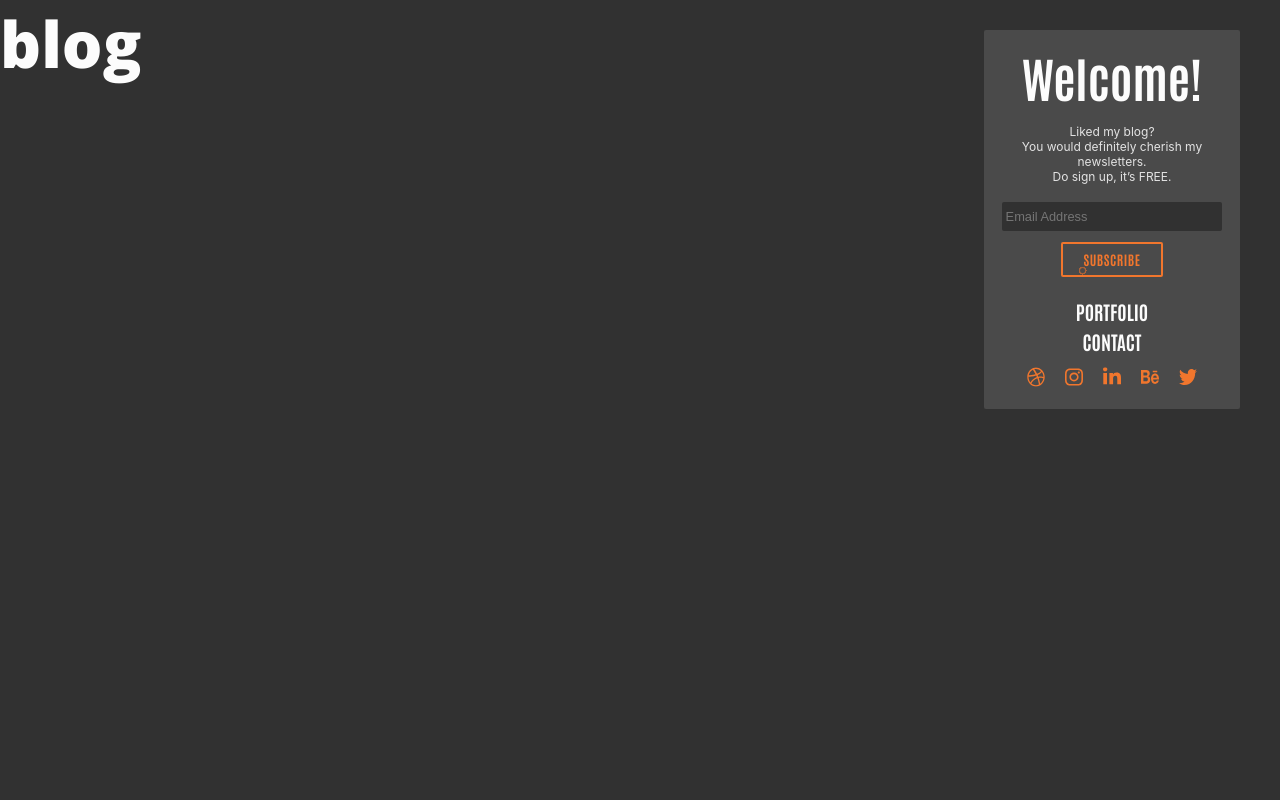
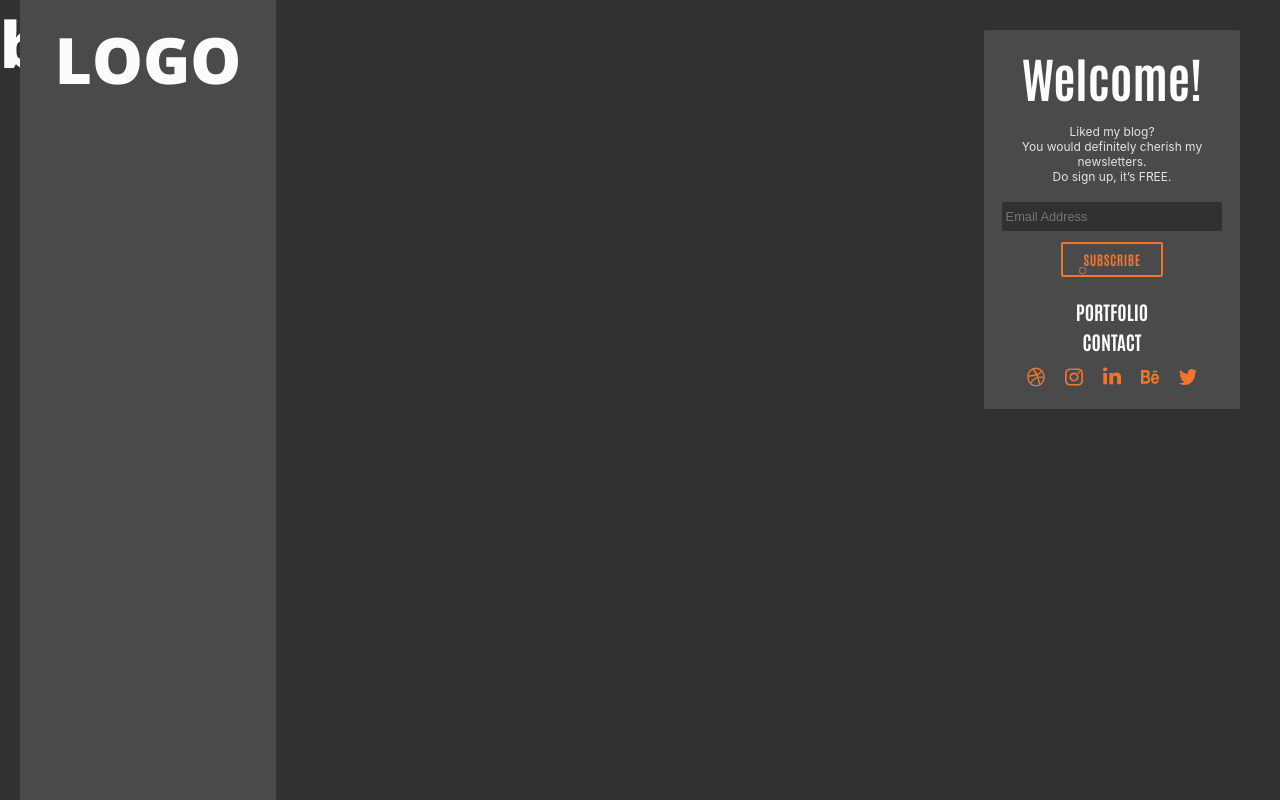
Before and after one commit to holdmypotion/portfolio-v2, a Next.js app: page /blog in a window 1280 px wide. Built offline with nearby package versions, Linux system fonts and the light colour scheme.

Commit message:
Added SideBar to layout

```diff
--- a/components/blog/layout/layout.js
+++ b/components/blog/layout/layout.js
@@ -1,6 +1,7 @@
 import { createGlobalStyle, ThemeProvider } from 'styled-components';
 import { normalize } from 'styled-normalize';
 import { Container } from '../../../styles/blog/globalStyles';
+import Sidebar from '../sideBar/sideBar';
 import Footer from './footer';
 
 const GlobalStyle = createGlobalStyle`
@@ -46,8 +47,9 @@ export default function Layout({ children }) {
     <ThemeProvider theme={darkTheme}>
       <GlobalStyle />
       <Container>
+        <Sidebar />
+        <main>{children}</main>
         <Footer />
-        <main>{children}</main>
       </Container>
     </ThemeProvider>
   );
--- /dev/null
+++ b/components/blog/sideBar/sideBar.js
@@ -0,0 +1,14 @@
+import { Flex, H1 } from '../../../styles/blog/globalStyles';
+import { Container } from '../../../styles/blog/sideBarStyles';
+
+export default function Sidebar() {
+  return (
+    <Container>
+      <Flex column center>
+        <H1>LOGO</H1>
+        {/* <SearchBar />
+      <TagSection /> */}
+      </Flex>
+    </Container>
+  );
+}
--- /dev/null
+++ b/styles/blog/sideBarStyles.js
@@ -0,0 +1,13 @@
+import styled from 'styled-components';
+
+export const Container = styled.div`
+  position: absolute;
+  width: 16rem;
+  height: 100vh;
+  left: 20px;
+  padding: 1rem;
+  top: 0;
+  z-index: 10;
+  background: ${props => props.theme.baseLight};
+  border-radius: 2px;
+`;
```
